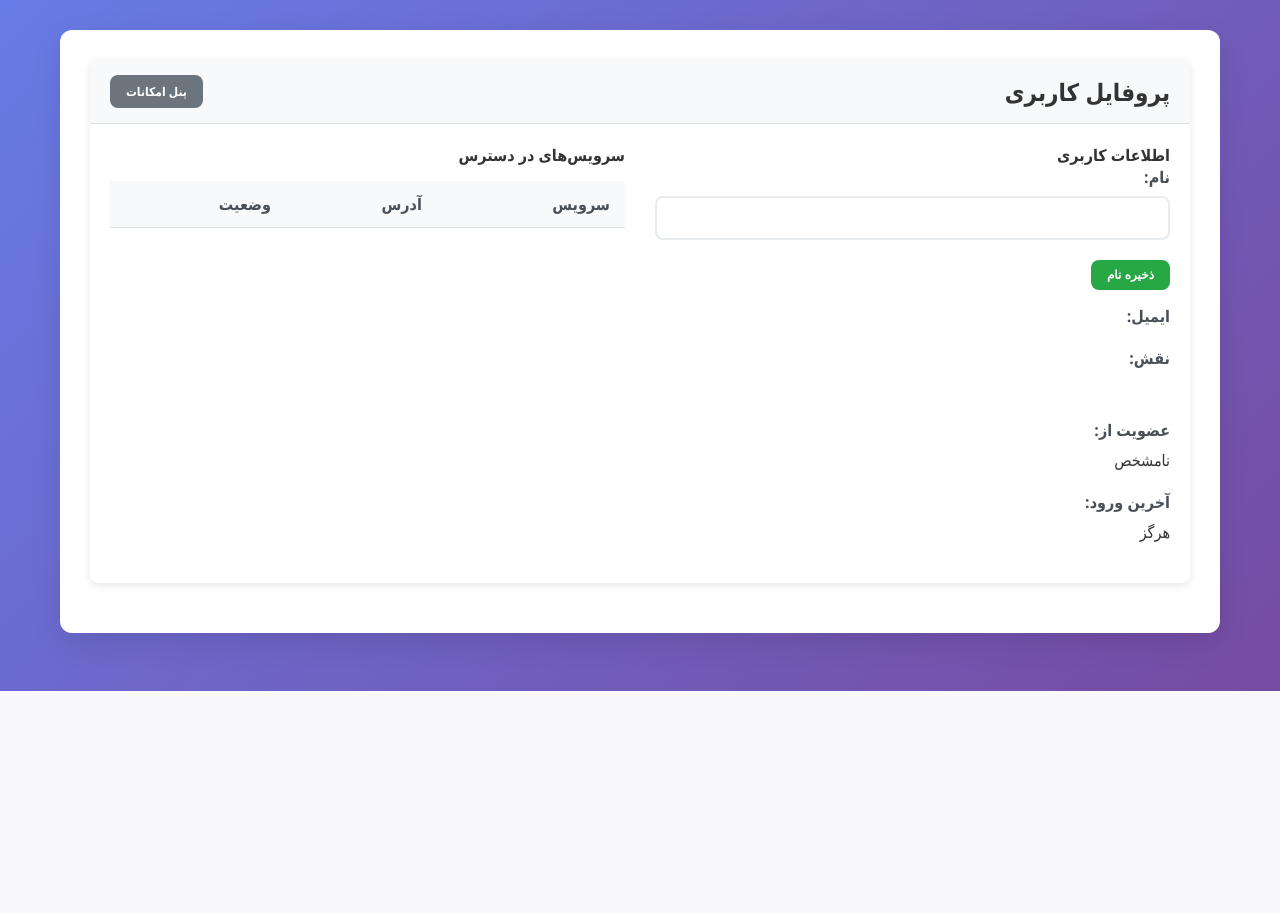
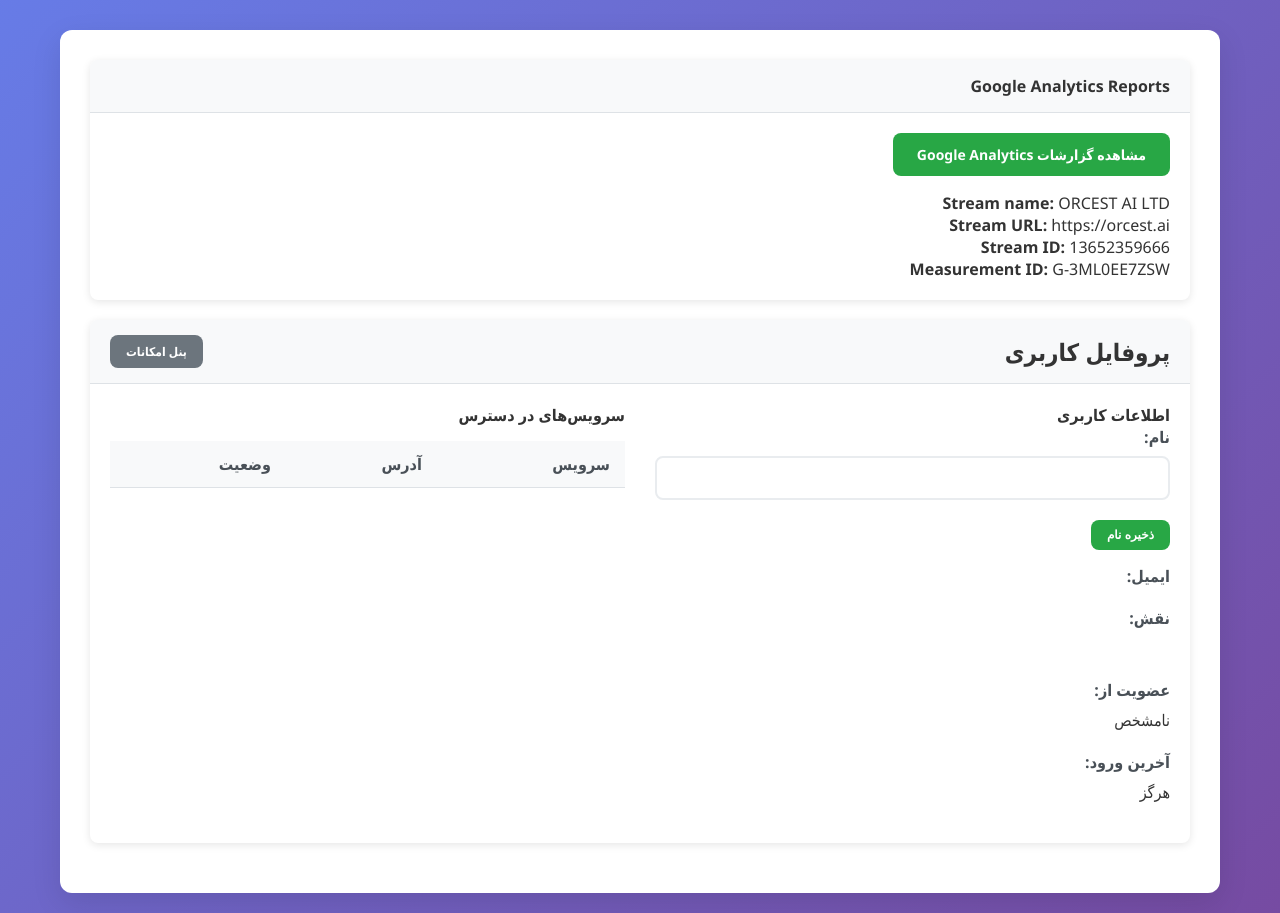
Before and after one commit to orcest-ai/login, a FastAPI app: template templates/profile.html in a window 1280 px wide. Shown: the part 109-1022 px from the top of the page. Before the commit the page ends 800 px from the top, so only its background shows below. Run offline with FastAPI, Linux system fonts and the light colour scheme; the template is opened without the code that fills it, so the values that code supplies are empty.

Commit message:
Add post-login Google Analytics access links.
Expose a Google Analytics shortcut in authenticated navigation and add a profile card with stream details so users can quickly open Orcest analytics reports after sign-in.

Co-authored-by: Cursor <cursoragent@cursor.com>

```diff
--- a/templates/base.html
+++ b/templates/base.html
@@ -422,6 +422,7 @@
                 <div class="nav-left">
                     <a href="/portal">پنل امکانات</a>
                     <a href="/profile">پروفایل</a>
+                    <a href="https://analytics.google.com/" target="_blank" rel="noopener noreferrer">Google Analytics</a>
                     {% if user.role == "admin" %}
                     <a href="/admin">داشبورد مدیریت</a>
                     <a href="/admin/users">کاربران</a>
--- a/templates/profile.html
+++ b/templates/profile.html
@@ -3,6 +3,23 @@
 {% block title %}پروفایل - Orcest AI{% endblock %}
 
 {% block content %}
+<div class="card">
+    <div class="card-header">
+        <h4>Google Analytics Reports</h4>
+    </div>
+    <div class="card-body">
+        <p class="mb-3">
+            <a class="btn btn-success" href="https://analytics.google.com/" target="_blank" rel="noopener noreferrer">
+                مشاهده گزارشات Google Analytics
+            </a>
+        </p>
+        <p><strong>Stream name:</strong> ORCEST AI LTD</p>
+        <p><strong>Stream URL:</strong> https://orcest.ai</p>
+        <p><strong>Stream ID:</strong> 13652359666</p>
+        <p><strong>Measurement ID:</strong> G-3ML0EE7ZSW</p>
+    </div>
+</div>
+
 <div class="card">
     <div class="card-header d-flex justify-content-between align-items-center">
         <h2>پروفایل کاربری</h2>
```
